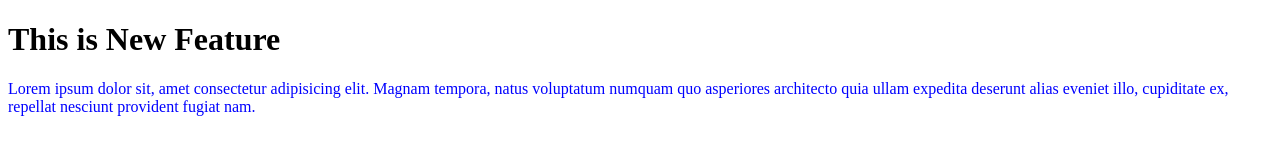
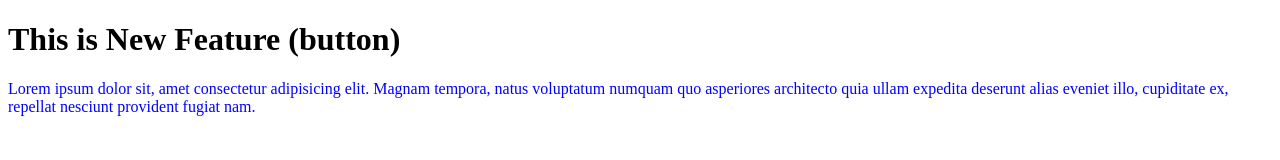
Before and after one commit to The-TaNMaY/Lokal_Repo, a plain HTML site: page index.html in a window 1280 px wide. Drawn offline with Linux system fonts and the light colour scheme.

```diff
--- a/index.html
+++ b/index.html
@@ -7,7 +7,7 @@
     <link rel="stylesheet" href="style.css">
 </head>
 <body>
-    <h1>This is New Feature</h1>
+    <h1>This is New Feature (button)</h1>
     <p>
         Lorem ipsum dolor sit, amet consectetur adipisicing elit. Magnam tempora, natus voluptatum numquam quo asperiores architecto quia ullam expedita deserunt alias eveniet illo, cupiditate ex, repellat nesciunt provident fugiat nam.
     </p>
```
